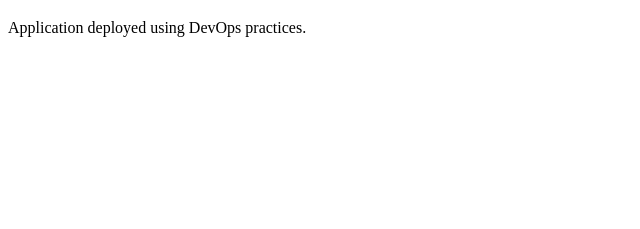
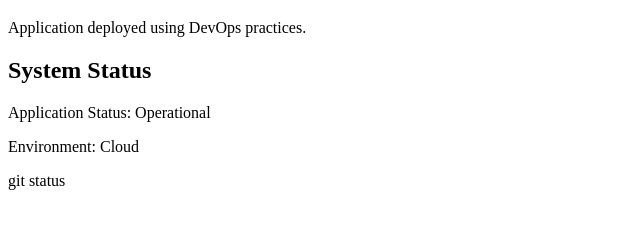
Before and after one commit to TibeWesley/devops-cloud-activity-, a plain HTML site: page index.html in a window 1280 px wide. Shown: the part 61-290 px from the top of the page, without its empty margins (0-640 px from the left). Drawn offline with Linux system fonts and the light colour scheme.

Commit message:
Add system status feature

```diff
--- a/index.html
+++ b/index.html
@@ -9,5 +9,11 @@
 <body>
     <h1>Cloud Application</h1>
     <p>Application deployed using DevOps practices.</p>
+
+    <section>
+        <h2>System Status</h2>
+        <p>Application Status: Operational</p>
+        <p>Environment: Cloud</p>
+    </section>
 </body>
-</html>
+</html>git status
```
